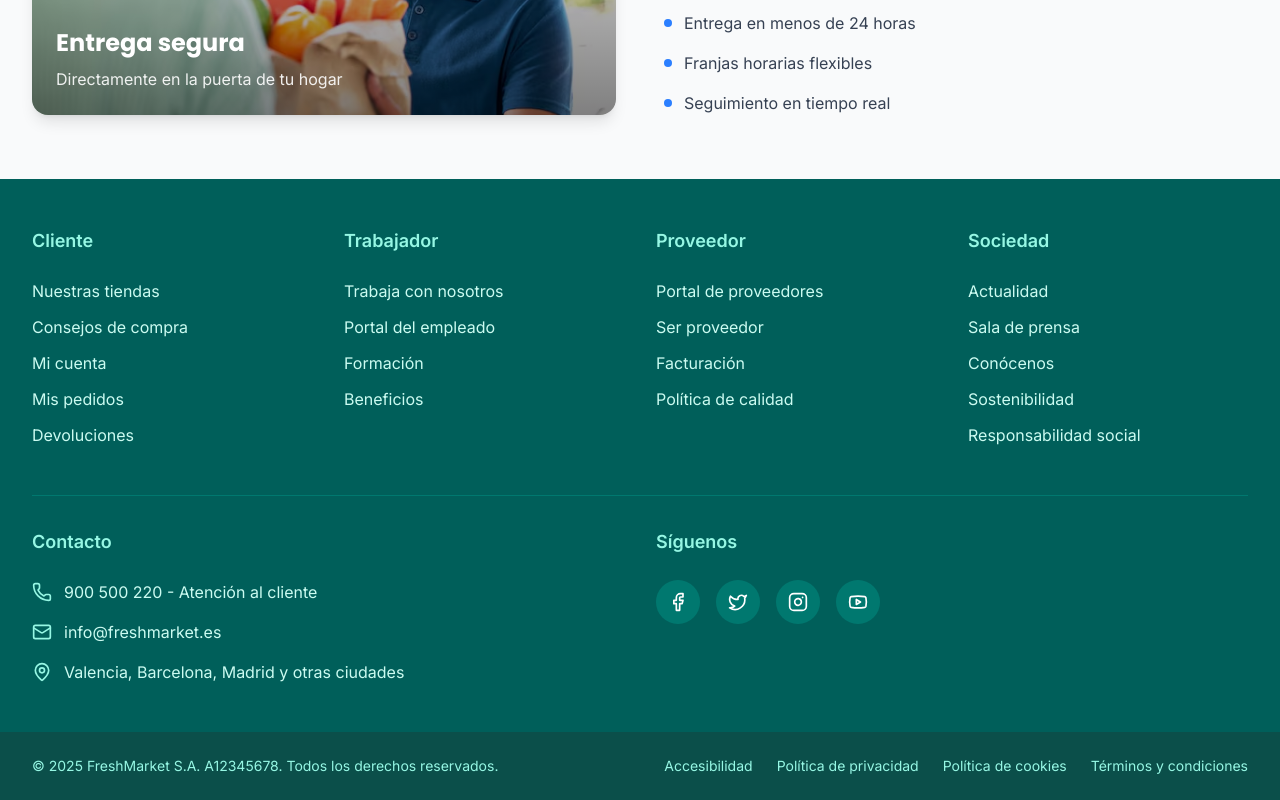
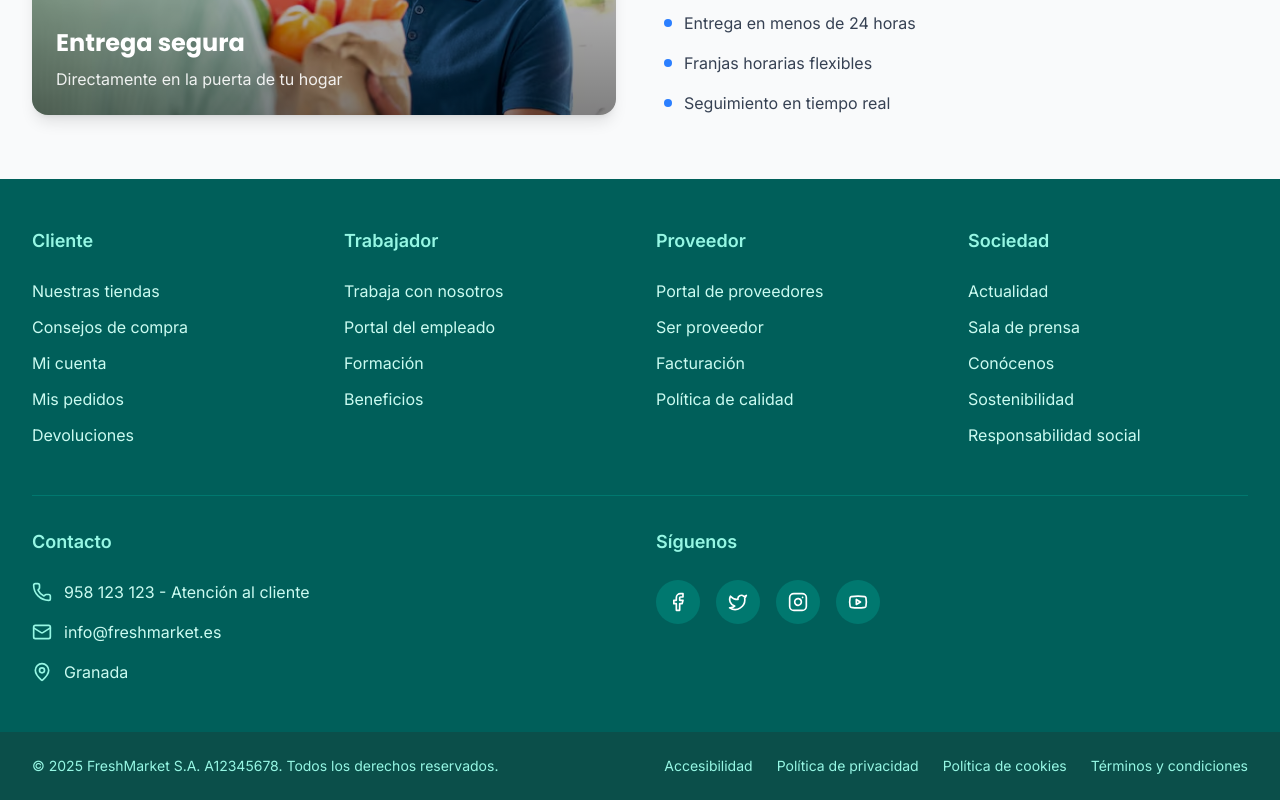
Before and after one commit to albertomarinmorales-coder/E-Commerce, a Next.js app: page / in a window 1280 px wide. Shown: the part 1351-2151 px from the top of the page. Built offline with nearby package versions, Linux system fonts and the light colour scheme.

Commit message:
chore: commit all changes

```diff
--- a/src/app/carnes-pescados/page.tsx
+++ b/src/app/carnes-pescados/page.tsx
@@ -74,7 +74,7 @@ export default function CarnesPescadosPage() {
         </div>
       </div>
 
-      <div className="bg-gradient-to-r from-red-50 to-pink-50 border-b border-red-100">
+      <div className="bg-gradient-to-right from-red-50 to-pink-50 border-b border-red-100">
         <div className="max-w-7xl mx-auto px-4 sm:px-6 lg:px-8 py-12">
           <div className="flex items-center">
             <div className="bg-white shadow-lg p-6 rounded-2xl mr-6 border border-red-100">
--- a/src/components/Footer.tsx
+++ b/src/components/Footer.tsx
@@ -6,11 +6,9 @@ import { Phone, Mail, MapPin, Facebook, Twitter, Instagram, Youtube } from 'luci
 export default function Footer() {
   return (
     <footer className="bg-teal-800 text-white">
-      {/* Sección principal del footer */}
       <div className="max-w-7xl mx-auto px-4 sm:px-6 lg:px-8 py-12">
         <div className="grid grid-cols-1 md:grid-cols-2 lg:grid-cols-4 gap-8">
 
-          {/* Cliente */}
           <div>
             <h3 className="text-lg font-semibold mb-6 text-teal-200">Cliente</h3>
             <ul className="space-y-3">
@@ -42,7 +40,6 @@ export default function Footer() {
             </ul>
           </div>
 
-          {/* Trabajador */}
           <div>
             <h3 className="text-lg font-semibold mb-6 text-teal-200">Trabajador</h3>
             <ul className="space-y-3">
@@ -69,7 +66,6 @@ export default function Footer() {
             </ul>
           </div>
 
-          {/* Proveedor */}
           <div>
             <h3 className="text-lg font-semibold mb-6 text-teal-200">Proveedor</h3>
             <ul className="space-y-3">
@@ -96,7 +92,6 @@ export default function Footer() {
             </ul>
           </div>
 
-          {/* Sociedad */}
           <div>
             <h3 className="text-lg font-semibold mb-6 text-teal-200">Sociedad</h3>
             <ul className="space-y-3">
@@ -129,17 +124,15 @@ export default function Footer() {
           </div>
         </div>
 
-        {/* Sección de contacto */}
         <div className="border-t border-teal-700 mt-12 pt-8">
           <div className="grid grid-cols-1 lg:grid-cols-2 gap-8">
 
-            {/* Información de contacto */}
             <div>
               <h3 className="text-lg font-semibold mb-6 text-teal-200">Contacto</h3>
               <div className="space-y-4">
                 <div className="flex items-center space-x-3">
                   <Phone className="h-5 w-5 text-teal-200" />
-                  <span className="text-teal-100">900 500 220 - Atención al cliente</span>
+                  <span className="text-teal-100">958 123 123 - Atención al cliente</span>
                 </div>
                 <div className="flex items-center space-x-3">
                   <Mail className="h-5 w-5 text-teal-200" />
@@ -147,12 +140,11 @@ export default function Footer() {
                 </div>
                 <div className="flex items-center space-x-3">
                   <MapPin className="h-5 w-5 text-teal-200" />
-                  <span className="text-teal-100">Valencia, Barcelona, Madrid y otras ciudades</span>
+                  <span className="text-teal-100">Granada</span>
                 </div>
               </div>
             </div>
 
-            {/* Redes sociales */}
             <div>
               <h3 className="text-lg font-semibold mb-6 text-teal-200">Síguenos</h3>
               <div className="flex space-x-4">
@@ -190,19 +182,16 @@ export default function Footer() {
         </div>
       </div>
 
-      {/* Footer bottom */}
       <div className="bg-teal-900 py-6">
         <div className="max-w-7xl mx-auto px-4 sm:px-6 lg:px-8">
           <div className="flex flex-col md:flex-row justify-between items-center space-y-4 md:space-y-0">
 
-            {/* Copyright */}
             <div className="text-center md:text-left">
               <p className="text-teal-200 text-sm">
                 © 2025 FreshMarket S.A. A12345678. Todos los derechos reservados.
               </p>
             </div>
 
-            {/* Enlaces legales */}
             <div className="flex flex-wrap justify-center md:justify-end space-x-6 text-sm">
               <Link href="/accesibilidad" className="text-teal-200 hover:text-white transition-colors duration-200">
                 Accesibilidad
--- a/src/components/Header.tsx
+++ b/src/components/Header.tsx
@@ -11,7 +11,6 @@ export default function Header() {
 
   const openMenu = () => {
     setIsMobileMenuOpen(true);
-    // Usar setTimeout para que la animación se ejecute después de que el componente se monte
     setTimeout(() => {
       setIsAnimating(true);
     }, 10);
@@ -21,22 +20,19 @@ export default function Header() {
     setIsAnimating(false);
     setTimeout(() => {
       setIsMobileMenuOpen(false);
-    }, 300); // Tiempo de la animación
+    }, 300);
   };
 
   return (
     <header className="bg-white border-b border-gray-200 sticky top-0 z-50">
-      {/* Main header */}
       <div className="max-w-7xl mx-auto px-4 sm:px-6 lg:px-8">
         <div className="flex items-center justify-between h-16">
-          {/* Logo */}
           <Link href="/" className="flex items-center">
             <div className="text-xl md:text-2xl font-bold text-teal-600">
               FreshMarket
             </div>
           </Link>
 
-          {/* Search bar - Hidden on mobile */}
           <div className="hidden md:flex flex-1 max-w-2xl mx-8">
             <div className="relative w-full">
               <input
@@ -52,9 +48,7 @@ export default function Header() {
             </div>
           </div>
 
-          {/* Right side icons */}
           <div className="flex items-center space-x-4">
-            {/* Shopping cart - Hidden on mobile */}
             <Link href="/cart" className="hidden md:flex flex-col items-center text-gray-600 hover:text-teal-600 relative">
               <ShoppingCart className="h-6 w-6" />
               <span className="text-xs mt-1">Cesta</span>
@@ -63,7 +57,6 @@ export default function Header() {
               </span>
             </Link>
 
-            {/* Mobile menu button */}
             <button
               className="md:hidden p-2 text-gray-600 hover:text-teal-600"
               onClick={() => isMobileMenuOpen ? closeMenu() : openMenu()}
@@ -74,7 +67,6 @@ export default function Header() {
         </div>
       </div>
 
-      {/* Navigation menu - Desktop */}
       <div className="hidden md:block bg-gray-50 border-t border-gray-200">
         <div className="max-w-7xl mx-auto px-4 sm:px-6 lg:px-8">
           <div className="flex items-center justify-center space-x-8 py-3">
@@ -103,7 +95,6 @@ export default function Header() {
         </div>
       </div>
 
-      {/* Mobile menu overlay */}
       {isMobileMenuOpen && (
         <div
           className={`md:hidden fixed inset-0 z-50 transition-all duration-300 ${
@@ -134,7 +125,6 @@ export default function Header() {
             </div>
 
             <div className="p-4 space-y-4">
-              {/* Search bar for mobile */}
               <div className="relative">
                 <input
                   type="text"
@@ -148,7 +138,6 @@ export default function Header() {
                 </button>
               </div>
 
-              {/* User account link for mobile */}
               <Link
                 href="/account"
                 className="flex items-center space-x-3 text-gray-700 hover:text-teal-600 py-2"
@@ -158,7 +147,6 @@ export default function Header() {
                 <span>Mi cuenta</span>
               </Link>
 
-              {/* Shopping cart link for mobile */}
               <Link
                 href="/cart"
                 className="flex items-center space-x-3 text-gray-700 hover:text-teal-600 py-2 relative"
@@ -175,7 +163,6 @@ export default function Header() {
 
               <hr className="border-gray-200" />
 
-              {/* Navigation links */}
               <div className="space-y-3">
                 <Link
                   href="/categorias"
--- a/src/components/Hero.tsx
+++ b/src/components/Hero.tsx
@@ -10,7 +10,6 @@ export default function Hero() {
             backgroundImage: `url('/images/hero.png')`
         }}
     >
-      {/* Black overlay for mobile */}
         <div className="absolute inset-0 bg-black/40 md:bg-transparent"></div>
         <div className="relative z-10 flex items-center justify-center md:justify-end min-h-[600px] px-8 lg:px-16">
         <div className="text-center md:text-left max-w-md lg:max-w-lg">
--- a/src/components/InfoSections.tsx
+++ b/src/components/InfoSections.tsx
@@ -8,7 +8,6 @@ export default function InfoSections() {
       <div className="max-w-7xl mx-auto px-4 sm:px-6 lg:px-8">
         <div className="space-y-16">
 
-          {/* Primera sección - Productos Frescos */}
           <div className="grid lg:grid-cols-2 gap-12 items-center hover:bg-teal-50 transition-colors duration-300 rounded-2xl p-12 -m-12">
             <div className="order-2 lg:order-1">
               <h2 className="text-3xl md:text-4xl font-bold text-gray-900 mb-6 font-poppins">
@@ -58,7 +57,6 @@ export default function InfoSections() {
             </div>
           </div>
 
-          {/* Segunda sección - Entrega Rápida */}
           <div className="grid lg:grid-cols-2 gap-12 items-center hover:bg-teal-50 transition-colors duration-300 rounded-2xl p-12 -m-12">
             <div>
               <div className="relative">
```
